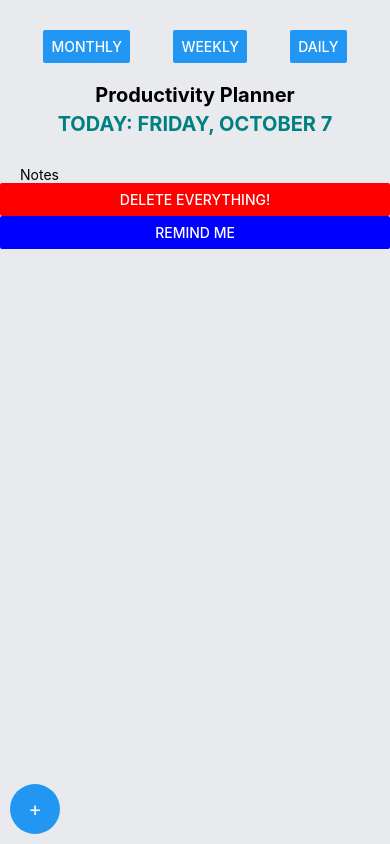
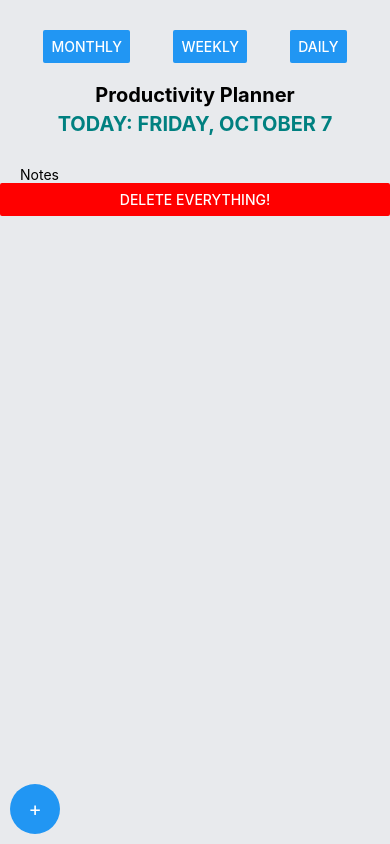
Before and after one commit to patfire12345/prod_planner, a React Native app: screen / in a window 390 px wide. Built offline with nearby package versions, Linux system fonts and the light colour scheme; what expo-notifications would draw is missing.

Commit message:
<update> Removed remind me button layout page(was for testing only)

```diff
--- a/App.js
+++ b/App.js
@@ -206,11 +206,6 @@ export default function App() {
           color="red"
           onPress={() => deleteData()}
         />
-        <Button
-          title="Remind Me"
-          color="blue"
-          onPress={() => schedulePushNotification()}
-        />
       </ScrollView>
       <View style={styles.addButtonContainer}>
         <TouchableOpacity
@@ -223,48 +218,6 @@ export default function App() {
       </View>
     </View>
   )
-}
-async function schedulePushNotification() {
-  await Notifications.scheduleNotificationAsync({
-    content: {
-      title: "Productivity Planner REMINDER 📬",
-      body: 'help',
-      'content-available': 1,
-      data: { data: 'some data' },
-    },
-    trigger: { seconds: 1 },
-  });
-};
-
-async function registerForPushNotificationsAsync() {
-  let token
-  if (Constants.isDevice) {
-    const { status: existingStatus } = await Notifications.getPermissionsAsync()
-    let finalStatus = existingStatus
-    if (existingStatus !== 'granted') {
-      const { status } = await Notifications.requestPermissionsAsync()
-      finalStatus = status
-    }
-    if (finalStatus !== 'granted') {
-      alert('Failed to get push token for push notification!')
-      return
-    }
-    token = (await Notifications.getExpoPushTokenAsync()).data
-    console.log(token)
-  } else {
-    alert('Must use physical device for Push Notifications')
-  }
-
-  if (Platform.OS === 'android') {
-    Notifications.setNotificationChannelAsync('default', {
-      name: 'default',
-      importance: Notifications.AndroidImportance.MAX,
-      vibrationPattern: [0, 250, 250, 250],
-      lightColor: '#FF231F7C',
-    })
-  }
-
-  return token
 }
 
 const styles = StyleSheet.create({
--- a/components/NewTask.js
+++ b/components/NewTask.js
@@ -18,6 +18,13 @@ import TimePicker from './TimePicker'
 import AsyncStorage from '@react-native-async-storage/async-storage'
 import ColorPickerWheel from './ColorPickerWheel'
 
+Notifications.setNotificationHandler({
+  handleNotification: async () => ({
+    shouldShowAlert: true,
+    shouldPlaySound: true,
+    shouldSetBadge: false,
+  }),
+})
 // Modal that creates a new task for the users
 const NewTask = (props) => {
   const [title, setTitle] = useState('')
@@ -136,7 +143,36 @@ const NewTask = (props) => {
       trigger,
     });
   };
+  async function registerForPushNotificationsAsync() {
+    let token
+    if (Constants.isDevice) {
+      const { status: existingStatus } = await Notifications.getPermissionsAsync()
+      let finalStatus = existingStatus
+      if (existingStatus !== 'granted') {
+        const { status } = await Notifications.requestPermissionsAsync()
+        finalStatus = status
+      }
+      if (finalStatus !== 'granted') {
+        alert('Failed to get push token for push notification!')
+        return
+      }
+      token = (await Notifications.getExpoPushTokenAsync()).data
+      console.log(token)
+    } else {
+      alert('Must use physical device for Push Notifications')
+    }
 
+    if (Platform.OS === 'android') {
+      Notifications.setNotificationChannelAsync('default', {
+        name: 'default',
+        importance: Notifications.AndroidImportance.MAX,
+        vibrationPattern: [0, 250, 250, 250],
+        lightColor: '#FF231F7C',
+      })
+    }
+
+    return token
+  }
   const createDate = (dateObj, timeObj) => {
     fullDate.setFullYear(dateObj.getFullYear())
     fullDate.setMonth(dateObj.getMonth())
@@ -245,6 +281,7 @@ const NewTask = (props) => {
             onPress={() => {
               triggerButton(reminderTime)
               testTriggerNotification()
+              registerForPushNotificationsAsync()
             }}>
             <Text>Test Notification</Text>
           </TouchableOpacity>
@@ -408,6 +445,7 @@ const NewTask = (props) => {
 
               triggerTimer(reminderTime)
               triggerNotification()
+              registerForPushNotificationsAsync()
             }}>
             <Text>OK</Text>
           </TouchableOpacity>
```
